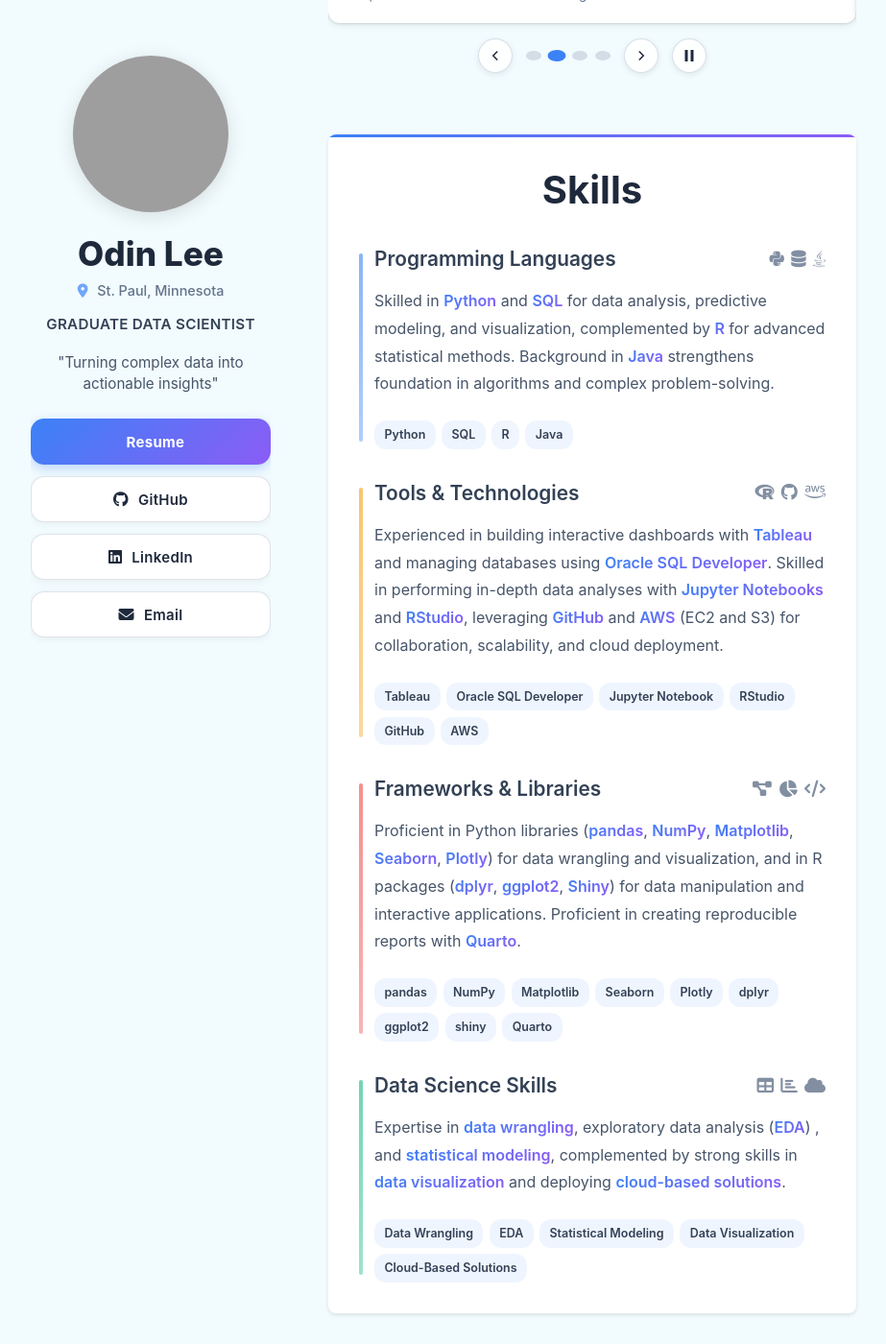
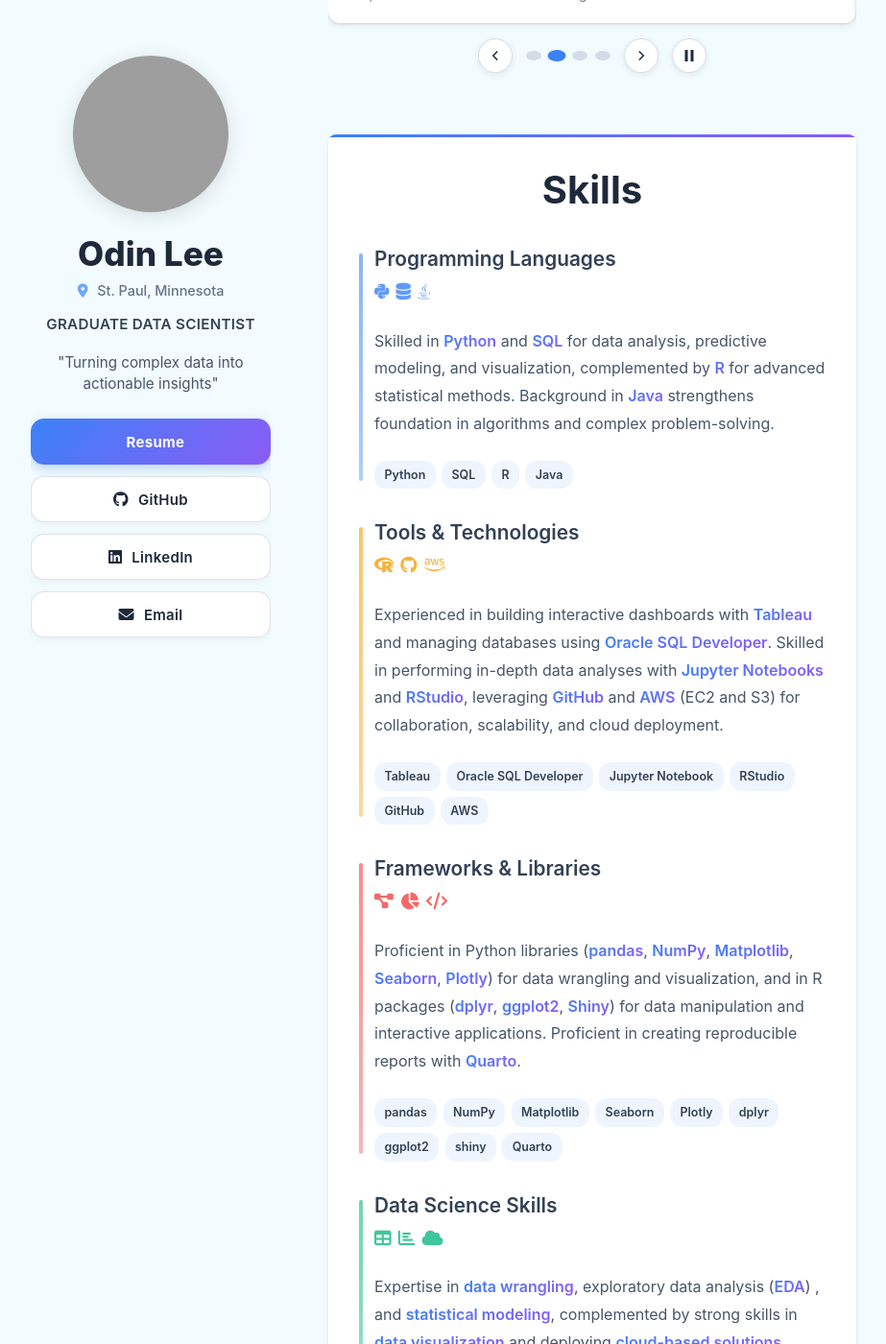
Before and after one commit to OdinLeePro/OdinLeePro.github.io, a Jekyll site: the page built from index.md, in a window 1280 px wide and 1400 px high, scrolled down 1627 px. Shown: the whole window at 96% size, without its empty margins (178-1101 px from the left). Built offline with Jekyll 4.4.1, drawn with Linux system fonts in a browser that asks for light colours; grey boxes are pictures that could not be loaded.

Commit message:
Add files via upload

```diff
--- a/assets/css/style.scss
+++ b/assets/css/style.scss
@@ -26,7 +26,7 @@ $border-radius-large: 12px;
 
 /* Neutrals & Base Colors */
 $white: #ffffff;                                                                                            // pure white for backgrounds
-$light-gray: #f2fbfe;                                                                                       // light gray for app/page background #f8fafc
+$light-gray: #f2fbfe;                                                                                       // light light blue for page background
 $text-color: #475569;                                                                                       // main body text color
 $heading-color: #334155;                                                                                    // color for headings
 $title-color: #1e293b;                                                                                      // color for prominent titles
@@ -868,14 +868,9 @@ including layout wrappers, base button design, hover/focus states, and style var
   border-radius: 2px;
 }
 
-/* Header: title + icons */
+/* Header: just the title now */
 .skill-row header {
-  display: grid;
-  grid-template-columns: 1fr auto;
-  align-items: center;
-  column-gap: .75rem;
-  row-gap: .25rem;
-  margin-bottom: 1rem;
+  margin-bottom: 0.75rem;
 }
 
 /* Subtitle styling to match About section hierarchy */
@@ -889,17 +884,33 @@ including layout wrappers, base button design, hover/focus states, and style var
 }
 .skill-row .sub-title::before { content: none; } /* Remove default sub-title bar */
 
-/* Icons with subtle coloring */
+/* Icons positioned between subtitle and paragraph */
 .skill-icons {
   display: inline-flex;
   gap: .45rem;
   flex-wrap: wrap;
-  justify-self: end;
+  margin: 0.75rem 0 1rem 0; /* Space above and below icons */
 }
 .skill-icons i {
   font-size: 1.1rem;
-  color: $muted-color;
   opacity: .8;
+}
+
+/* Color icons to match their section's accent color */
+.skill-row.blue .skill-icons i {
+  color: $blue;
+}
+
+.skill-row.amber .skill-icons i {
+  color: $amber;
+}
+
+.skill-row.red .skill-icons i {
+  color: $red;
+}
+
+.skill-row.green .skill-icons i {
+  color: $green;
 }
 
 /* Body copy - match About section paragraph styling */
```
